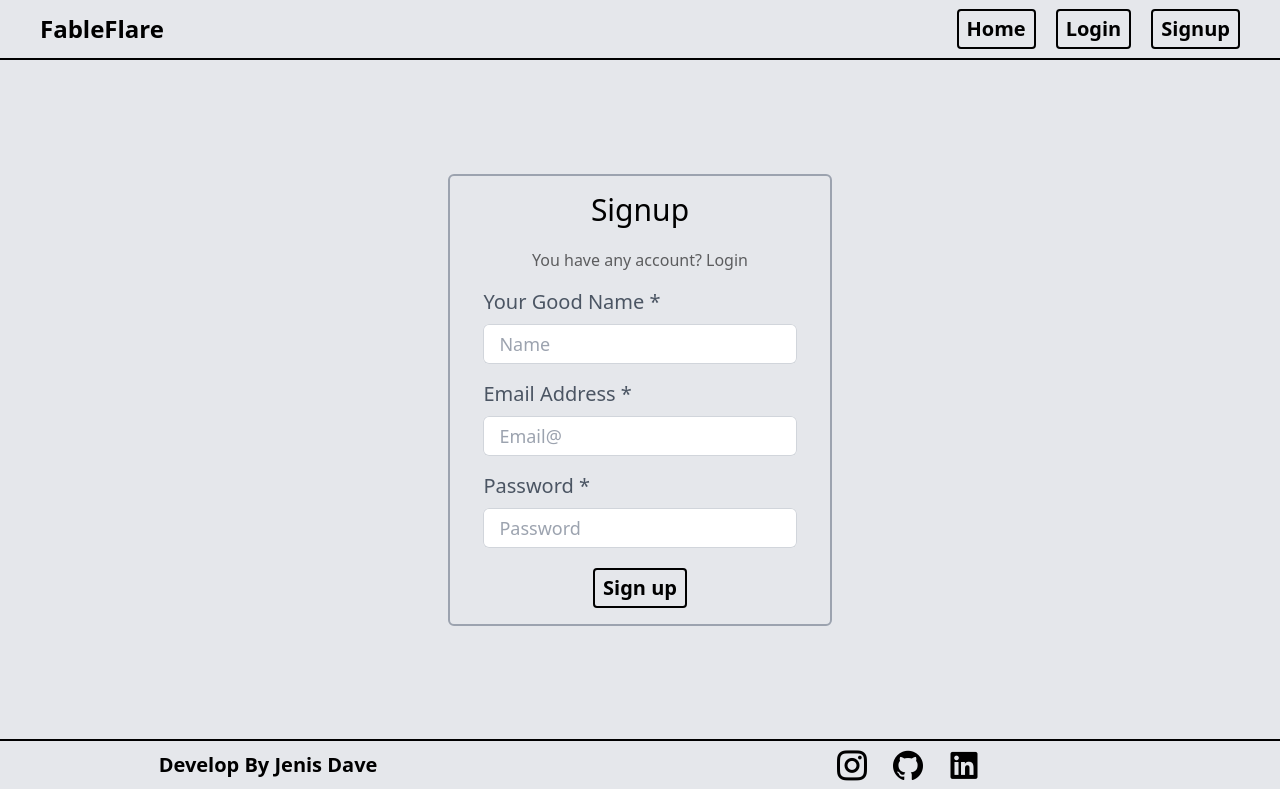
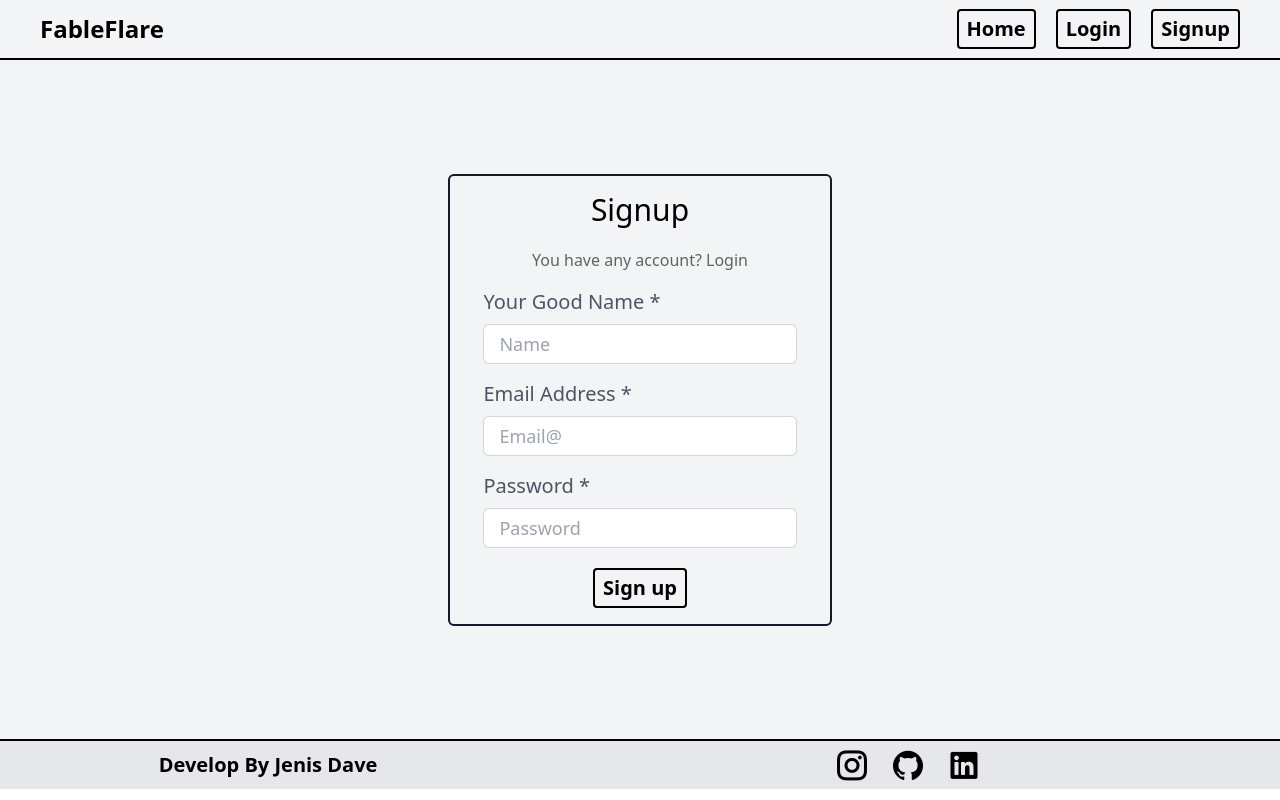
Before and after one commit to jenishd2/FableFlare, a React (Vite) app: page /signup in a window 1280 px wide. Built offline with nearby package versions, Linux system fonts and the light colour scheme; no server answers.

Commit message:
login error handle and bg change

```diff
--- a/src/App.jsx
+++ b/src/App.jsx
@@ -30,7 +30,7 @@ function App() {
       <Loader/>
     </div>
   ): (
-    <div className='bg-gray-200'>
+    <div className='bg-gray-100'>
       <Header />
       <Outlet />
       <Footer />
--- a/src/components/Login/Login.jsx
+++ b/src/components/Login/Login.jsx
@@ -25,11 +25,12 @@ export default function Login({}) {
             navigate("/");
         }
     } catch (error) {
-        seterror(error.message);
+      if(error.message == "Failed to login: Invalid credentials. Please check the email and password.") seterror("Please Signup!")
+      else seterror(error.message);
     }
 };
   return (
-    <div className="w-[30%] border-2 border-gray-400 p-4 mx-auto m-3 flex flex-col justify-evenly gap-5 items-center rounded-md h-fit">
+    <div className="w-[30%] border-2 border-gray-900 p-4 mx-auto m-3 flex flex-col justify-evenly gap-5 items-center rounded-md h-fit">
       <h1 className="text-3xl">Login</h1>
       <p className="text-base text-black/60">
         Don&apos;t have any account?&nbsp;
--- a/src/components/Signup/Signup.jsx
+++ b/src/components/Signup/Signup.jsx
@@ -29,7 +29,7 @@ export default function Signup({}) {
     }
   };
   return (
-    <div className="w-[30%]  border-2 border-gray-400 p-4 mx-auto m-3 flex flex-col justify-evenly gap-5 items-center rounded-md h-fit ">
+    <div className="w-[30%]  border-2 border-gray-900 p-4 mx-auto m-3 flex flex-col justify-evenly gap-5 items-center rounded-md h-fit ">
       <h1 className="text-3xl">Signup</h1>
       <p className="text-base text-black/60">
         You have any account?&nbsp;
```
